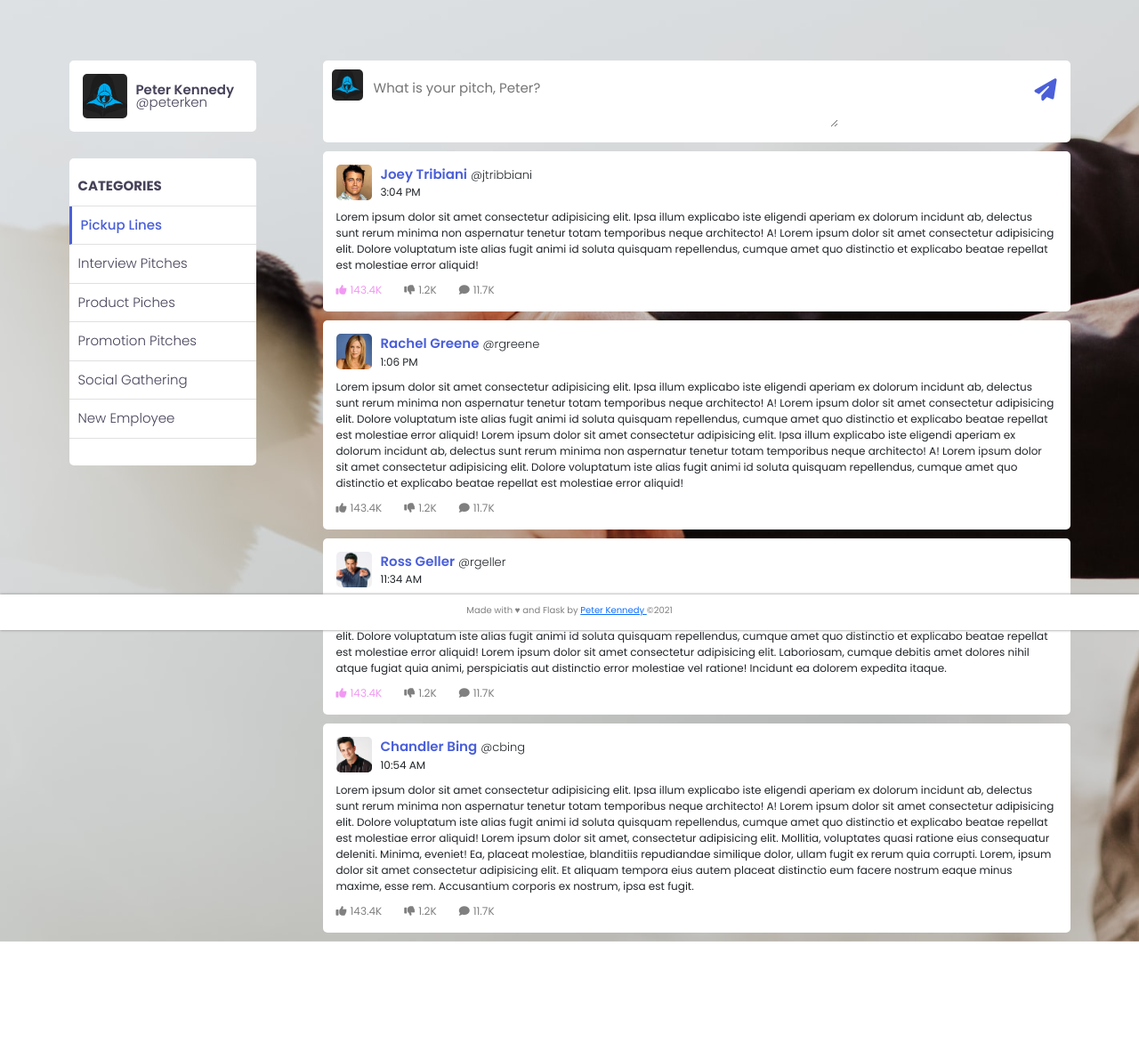
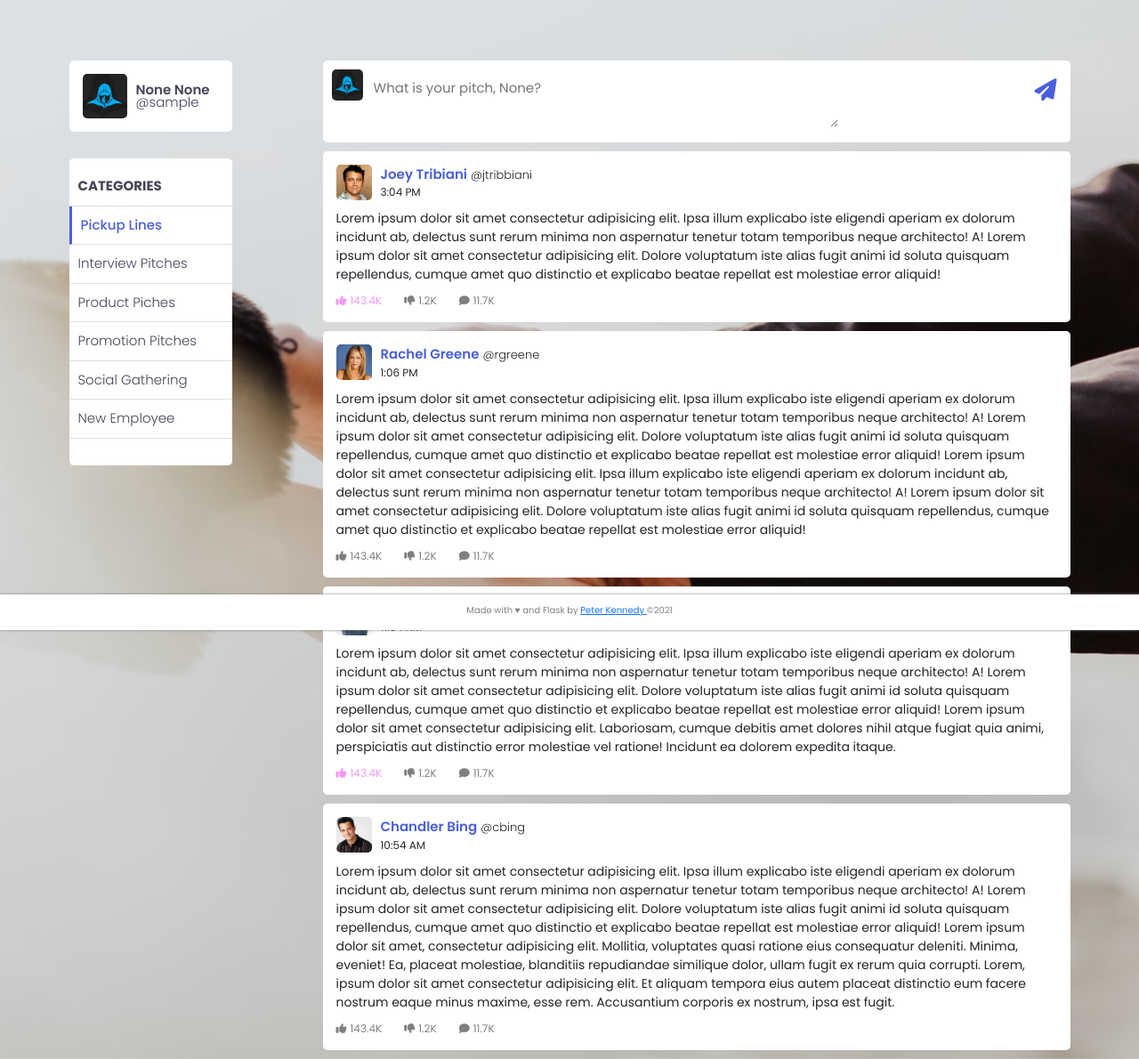
Before and after one commit to peterken674/pitcher, a Flask app: page / in a window 1280 px wide. Shown: the part 92-1282 px from the top of the page at 89% size. Before the commit the page ends 1150 px from the top, so only its background shows below. Run offline with Flask 2, Linux system fonts and the light colour scheme; the visitor is signed in with stand-in values (Sample User, id 1); data comes from the database, SQL or seed files in the repository; some libraries are stand-ins or nearby versions.

Commit message:
Change displayed names to current user names.

```diff
--- a/app/static/css/style.css
+++ b/app/static/css/style.css
@@ -247,8 +247,8 @@ body {
   background-color: white;
   border-radius: 0.5rem;
   font-size: 1.5rem;
-  padding-left: 3rem;
-  padding-right: 3rem;
+  padding-left: 5rem;
+  padding-right: 5rem;
 }
 
 .pitch .dp-div img {
@@ -285,7 +285,7 @@ body {
 }
 
 .pitch .pitch-content {
-  font-size: 1.2rem;
+  font-size: 1.4rem;
 }
 
 .pitch .pitch-footer {
--- a/app/static/css/style.scss
+++ b/app/static/css/style.scss
@@ -213,8 +213,8 @@ body {
     background-color: white;
     border-radius: 0.5rem;
     font-size: 1.5rem;
-    padding-left: 3rem;
-    padding-right: 3rem;
+    padding-left: 5rem;
+    padding-right: 5rem;
 
     .dp-div{
         img{
@@ -243,7 +243,7 @@ body {
     }
 
     .pitch-content{
-        font-size: 1.2rem;
+        font-size: 1.4rem;
     }
 
     .pitch-footer{
--- a/app/templates/home.html
+++ b/app/templates/home.html
@@ -9,7 +9,7 @@
         <img src="{{url_for('static', filename='img/peterken.jpg')}}" />
     </div>
     <div class="new-input mx-3">
-        <textarea type="text" class="py-3" placeholder="What is your pitch, Peter?"></textarea>
+        <textarea type="text" class="py-3" placeholder="What is your pitch, {{current_user.fname}}?"></textarea>
     </div>
     <div class="send p-2">
         <i class="fas fa-paper-plane"></i>
--- a/app/templates/index.html
+++ b/app/templates/index.html
@@ -10,8 +10,8 @@
                             <img src="{{url_for('static', filename='img/peterken.jpg')}}" />
                         </div>
                         <div class="profile-name mx-3">
-                            <p class="full-name my-1">Peter Kennedy</p>
-                            <p class="username my-1">@peterken</p>
+                            <p class="full-name my-1">{{ current_user.fname }} {{ current_user.lname }}</p>
+                            <p class="username my-1">@{{current_user.username}}</p>
                         </div>
                     </div>
                     {% endif %}
```
